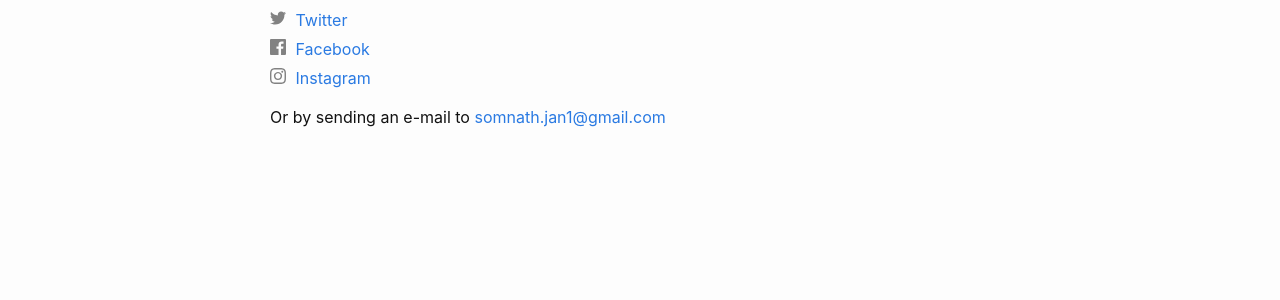
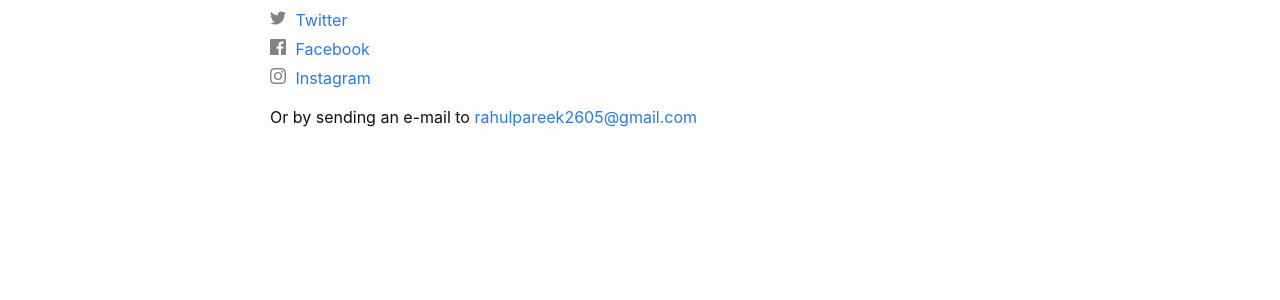
Before and after one commit to rahulpareek4280/website, a Jekyll site: the page built from contact/index.md, in a window 1280 px wide. Shown: the part 181-481 px from the top of the page. Built offline with Jekyll 4.4.1, drawn with Linux system fonts in a browser that asks for light colours.

Commit message:
Update index.md

```diff
--- a/contact/index.md
+++ b/contact/index.md
@@ -24,4 +24,4 @@ You can get in touch with or find me at:
 [//]: <> Links can be specified with the below syntax in Kramdown.
 [//]: <> Read this for a quick reference: https://kramdown.gettalong.org/syntax.html#links-and-images
 
-Or by sending an e-mail to [somnath.jan1@gmail.com](mailto:somnath.jan1@gmail.com)
+Or by sending an e-mail to [rahulpareek2605@gmail.com](mailto:rahulpareek2605@gmail.com)
```
